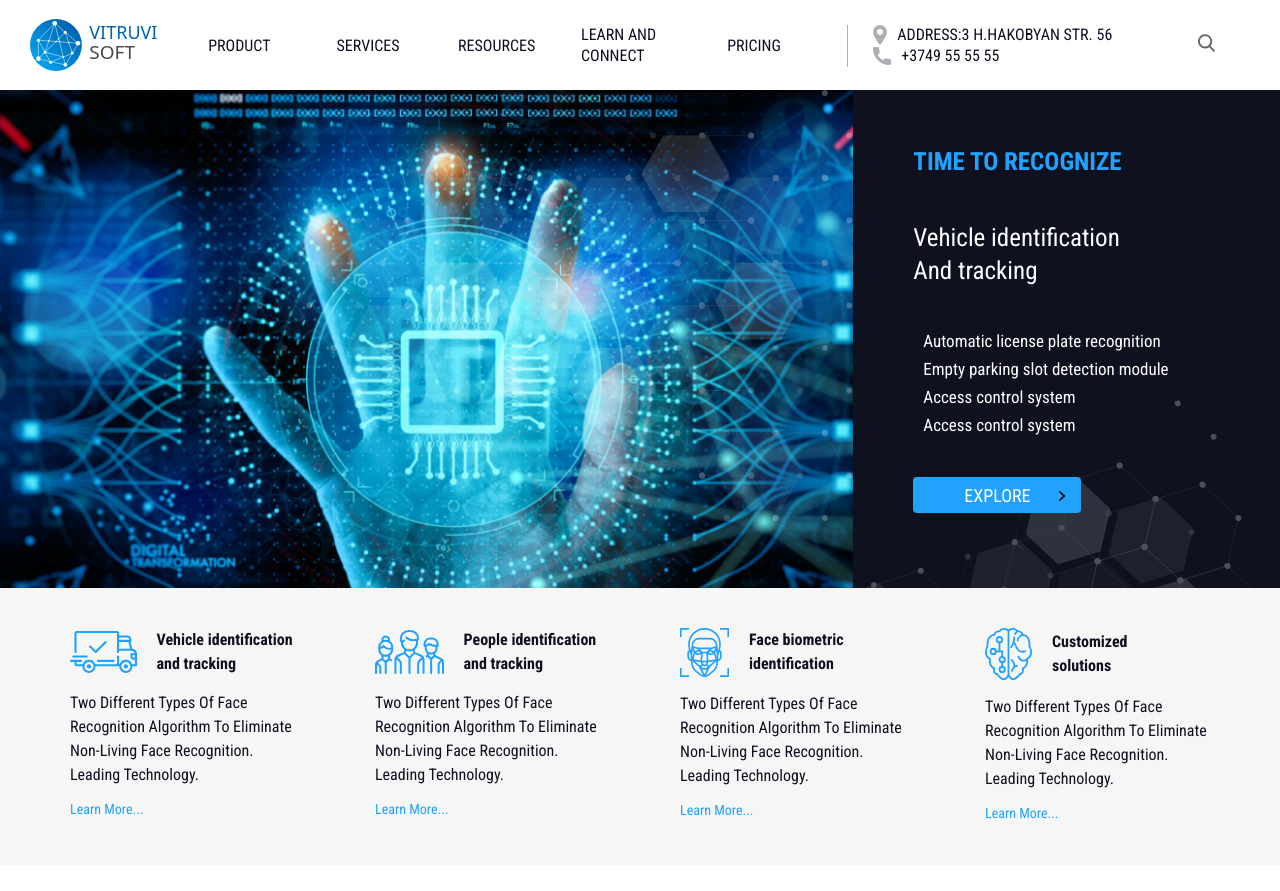
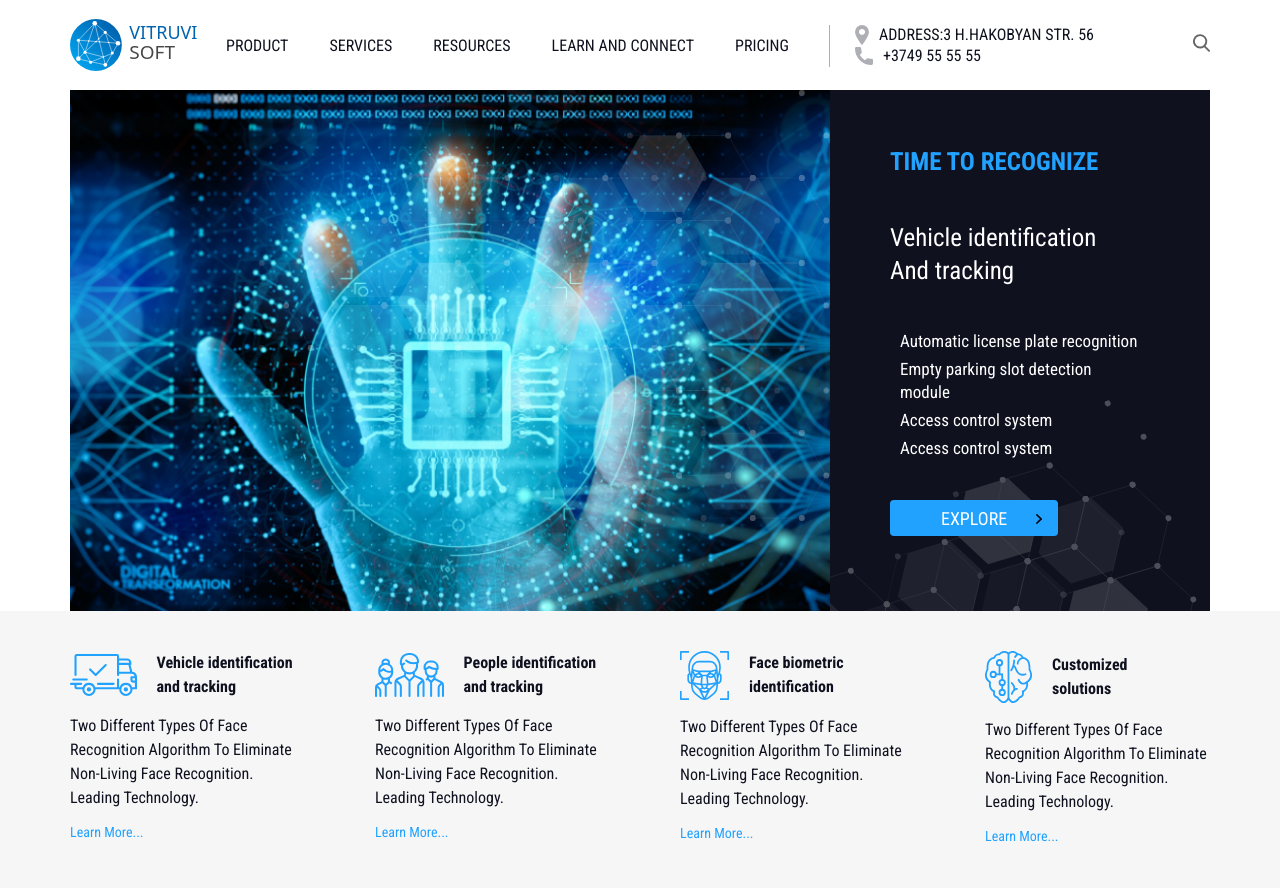
Before and after one commit to GayaneKasparova/vitruvi, a plain HTML site: page index.html in a window 1280 px wide. Shown: the top 891 px of the page. Drawn offline with nearby package versions, Linux system fonts and the light colour scheme.

Commit message:
header changes

```diff
--- a/index.html
+++ b/index.html
@@ -7,7 +7,7 @@
     <meta name="description" content="Place the meta description text here.">
     <!--ToDo: set content to "index, follow" on production-->
     <meta name=”robots” content="noindex, nofollow">
-    <title>Vitruvi</title>
+    <title>VITRUVI SOFT</title>
 
     <!--Bootstrap import-->
     <link rel="stylesheet" href="https://stackpath.bootstrapcdn.com/bootstrap/4.4.1/css/bootstrap.min.css"
@@ -27,7 +27,7 @@
 </head>
 <body>
 
-<header class="container-fluid navbar-expand-md">
+<header class="container navbar-expand-md">
     <!--Logo with animation on hover-->
     <a href="/" class="main-logo">
         <svg class="mainLogo" data-name="Main logo" xmlns="http://www.w3.org/2000/svg"
@@ -182,7 +182,7 @@ SOFT" transform="translate(59.314 19.513)" fill="#0063b0" font-size="18" font-fa
 
 <main>
     <!--Banner section starts-->
-    <section class="container-fluid banner homepage">
+    <section class="container banner homepage">
         <div class="row">
             <div class="col-12 col-md-7 col-lg-8 banner-image"></div>
             <div class="col-12 col-md-5 col-lg-4 banner-content">
--- a/styles/components/_header.scss
+++ b/styles/components/_header.scss
@@ -11,8 +11,9 @@ header {
   .main-logo {
     position: absolute;
     top: 50%;
-    left: 30px;
+    left: 0;
     transform: translateY(-50%);
+    z-index: 102;
   }
 
   #mobMenu {
@@ -30,7 +31,7 @@ header {
     @include media-breakpoint-up(md) {
       position: static;
       height: 90px;
-      padding-bottom: 0;
+      padding: 0;
     }
     @include media-breakpoint-up(lg) {
       height: 100%;
@@ -39,8 +40,7 @@ header {
     nav {
       display: flex;
       @include media-breakpoint-up(md) {
-        padding-left: 160px;
-        padding-right: 30px;
+        padding-left: 130px;
       }
       @include media-breakpoint-only(md) {
         position: relative;
@@ -74,8 +74,7 @@ header {
         & > li {
           height: 100%;
           @include media-breakpoint-up(md) {
-            width: 100%;
-            padding: 0 15px;
+            padding: 0 10px;
           }
 
           & > a,
@@ -119,14 +118,10 @@ header {
                 padding: 50px 30px;
                 transition: all .3s ease;
               }
-              @include media-breakpoint-only(lg) {
+              @include media-breakpoint-up(lg) {
                 padding-top: 30px;
                 left: 120px;
-                right: 0;
-              }
-              @include media-breakpoint-up(xl) {
-                left: 170px;
-                right: 30px;
+                right: 10px;
               }
 
               & > li {
@@ -150,7 +145,9 @@ header {
                     margin-bottom: 60px;
                   }
                 }
-
+                li {
+                  margin: 5px;
+                }
                 a {
                   font-size: 14px;
                   @include media-breakpoint-up(md) {
@@ -188,10 +185,11 @@ header {
         display: flex;
         flex-direction: column;
         @include media-breakpoint-up(md) {
+          height: 100%;
           flex-direction: row;
           justify-content: flex-end;
           align-items: center;
-          padding-right: 30px;
+          padding-right: 0;
         }
 
         .contacts {
@@ -236,28 +234,34 @@ header {
         div.search {
           @include media-breakpoint-up(md) {
             width: auto;
-            margin-left: 10px;
+            margin-left: 15px;
+            height: 100%;
             display: flex;
             justify-content: flex-end;
+            align-items: center;
             transition: all .3s ease;
 
             &:focus-within {
+              margin-left: 10px;
               position: absolute;
               left: 0;
               right: 0;
               z-index: 3;
               background: white;
               width: 100%;
+              input {
+                margin: 0 10px;
+              }
             }
 
           }
 
           label {
             margin: 0;
+            cursor: pointer;
           }
 
           input {
-            margin: 0 10px;
             padding: 0;
             border: none;
             outline: 0;
```
Also changed, not shown: styles/styles.css, 1 other file.
